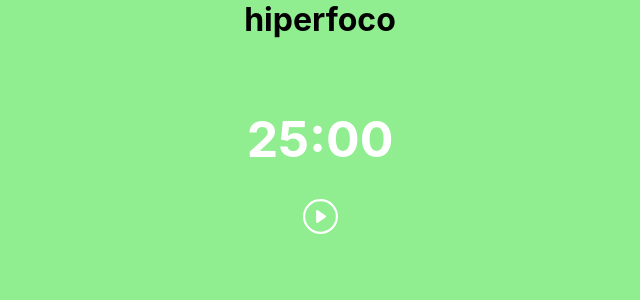
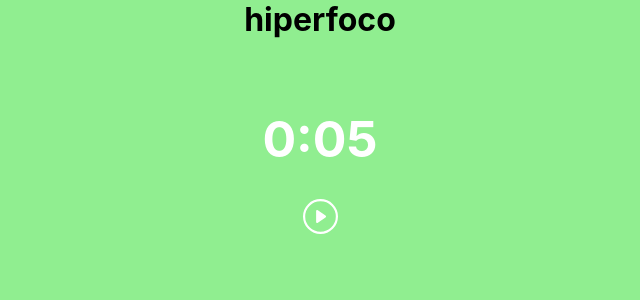
Before and after one commit to JohelPires/hiperfoco-react, a React (Create React App) app: page / in a window 1280 px wide. Shown: the top 300 px of the page, without its empty margins (320-960 px from the left). Built offline with nearby package versions, Linux system fonts and the light colour scheme.

Commit message:
working on the short pause mechanics

```diff
--- a/src/Pomodoro.js
+++ b/src/Pomodoro.js
@@ -8,7 +8,7 @@ function Pomodoro() {
         tempoPomoAtual: '25:00'
     })
 
-    const PomoTempo = 1500 //25 minutos
+    const PomoTempo = 5 //  1500 = 25 minutos
 
     const [counter, setCounter] = React.useState(PomoTempo)
     const [counterStatus, setCounterStatus] = React.useState(false)
@@ -17,7 +17,12 @@ function Pomodoro() {
 
     React.useEffect(() => {
         const timer =
-          counterStatus && counter > 0 && setInterval(() => setCounter(counter - 1), 1000);
+            counterStatus && setInterval(() => setCounter(counter - 1), 1000);
+
+        if (counter === 0){
+
+            // set counter to the short pause value
+        }
         return () => clearInterval(timer);
       }, [counter, counterStatus]);
 
@@ -27,9 +32,20 @@ function Pomodoro() {
 
     function minutos(sec){
 
-        const segundos = sec%60 + '0'
+        let segundos
 
-        return Math.floor(sec/60) + ':' + segundos.slice(0,2)
+        if (sec%60 === 0){
+           segundos = '00'
+        } else if (sec%60 < 10) {
+            segundos = '0' + sec%60
+
+        } else {
+            segundos = sec%60
+        }
+
+
+
+        return Math.floor(sec/60) + ':' + segundos //.slice(0,2)
 
     }
 
```
